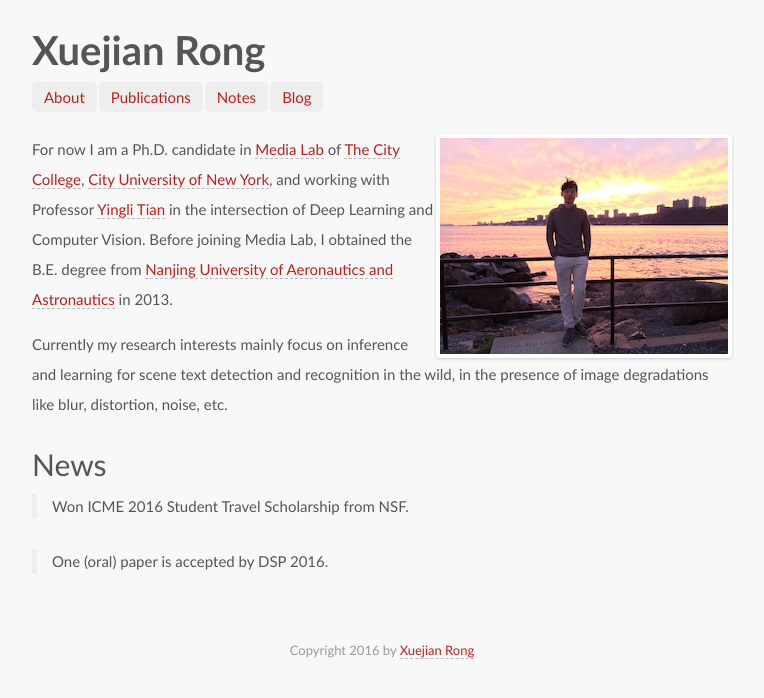
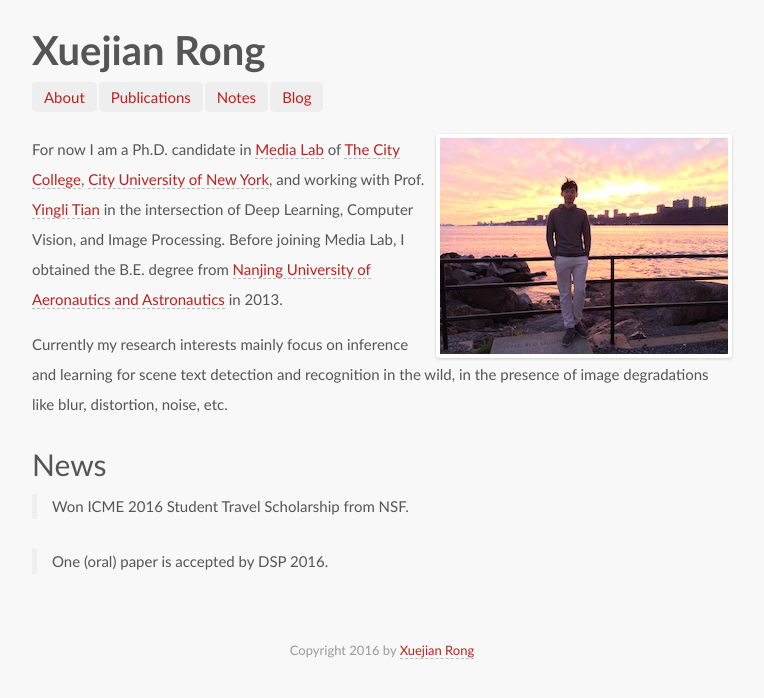
Before and after one commit to ionvision/ionvision.github.io.bk, a Jekyll site: the page built from index.md, in a window 1280 px wide. Shown: the top 698 px of the page, without its empty margins (258-1022 px from the left). Built offline with Jekyll 4.4.1, drawn with Linux system fonts in a browser that asks for light colours; some web fonts are replaced.

Commit message:
Fix homepage

```diff
--- a/index.md
+++ b/index.md
@@ -3,7 +3,7 @@ layout: home
 avatar: true
 ---
 
-For now I am a Ph.D. candidate in [Media Lab](http://media-lab.engr.ccny.cuny.edu) of [The City College](http://www.ccny.cuny.edu), [City University of New York](http://cuny.edu), and working with Professor [Yingli Tian](http://www-ee.ccny.cuny.edu/www/web/yltian/home.html) in the intersection of Deep Learning and Computer Vision. Before joining Media Lab, I obtained the B.E. degree from [Nanjing University of Aeronautics and Astronautics](http://iao.nuaa.edu.cn/) in 2013.
+For now I am a Ph.D. candidate in [Media Lab](http://media-lab.engr.ccny.cuny.edu) of [The City College](http://www.ccny.cuny.edu), [City University of New York](http://cuny.edu), and working with Prof. [Yingli Tian](http://www-ee.ccny.cuny.edu/www/web/yltian/home.html) in the intersection of Deep Learning, Computer Vision, and Image Processing. Before joining Media Lab, I obtained the B.E. degree from [Nanjing University of Aeronautics and Astronautics](http://iao.nuaa.edu.cn/) in 2013.
 
 Currently my research interests mainly focus on inference and learning for scene text detection and recognition in the wild, in the presence of image degradations like blur, distortion, noise, etc.
 
```
